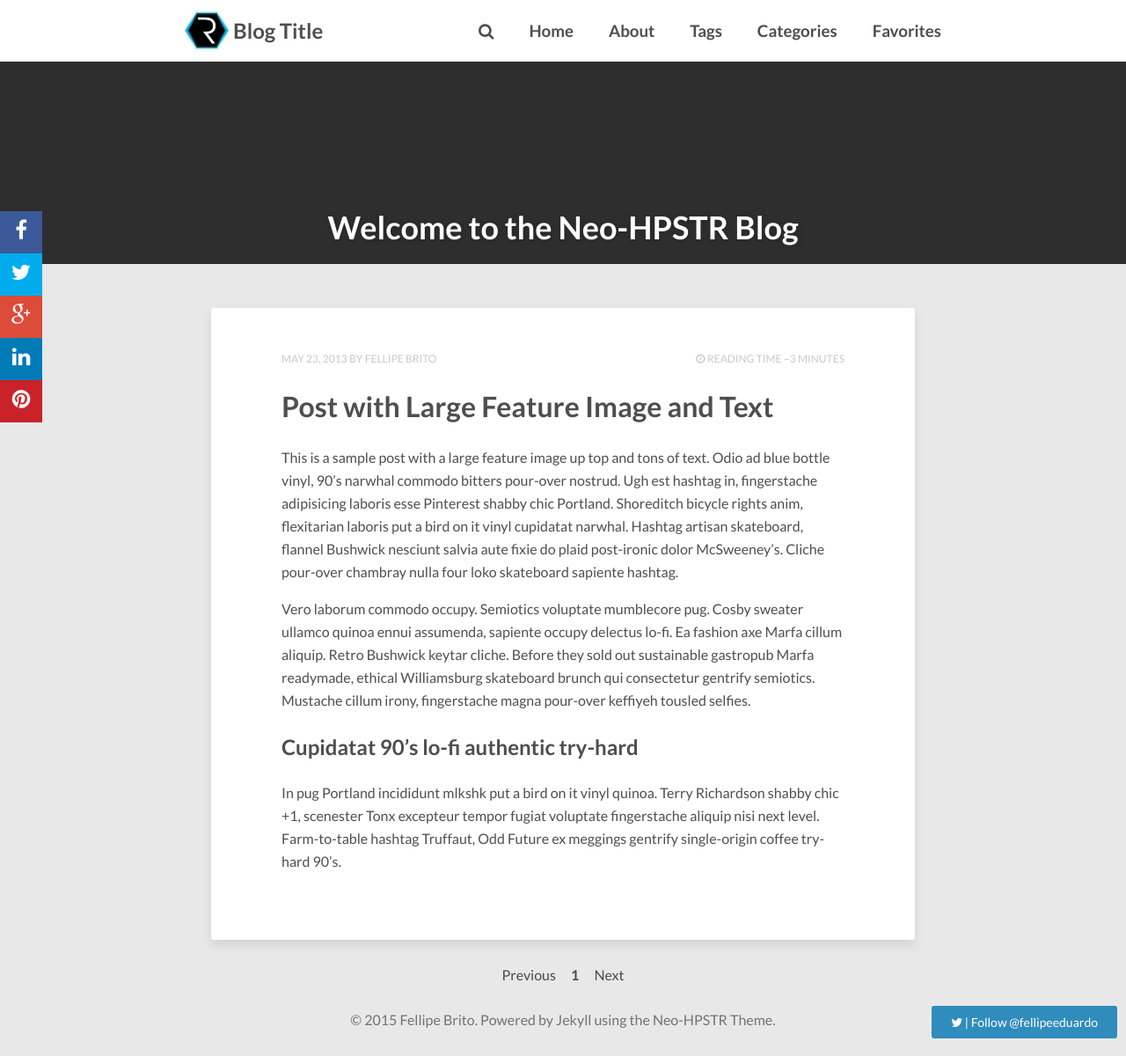
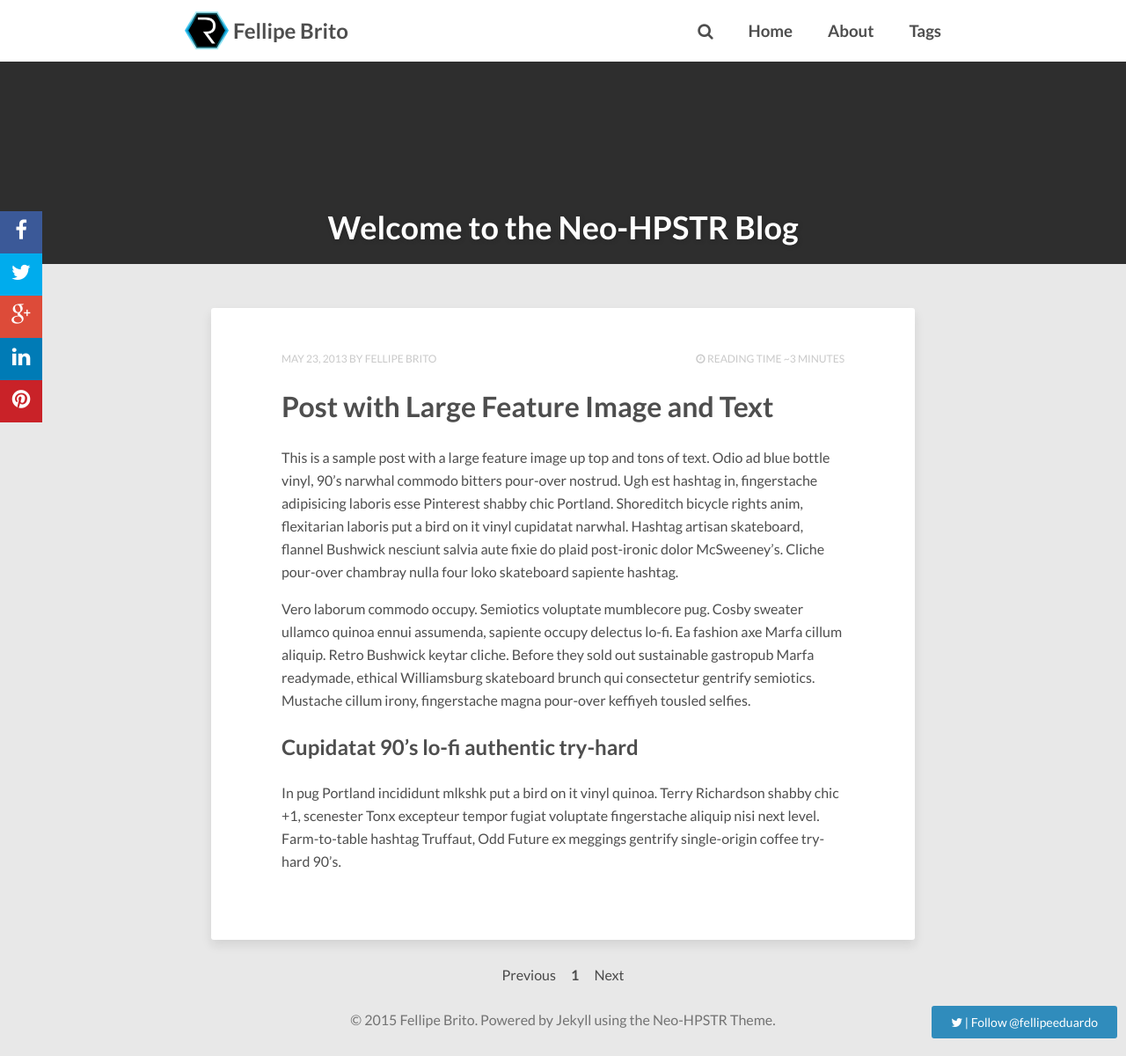
Before and after one commit to fellipebrito/code.fellipebrito.com, a Jekyll site: the page built from index.html, in a window 1280 px wide and 1200 px high. Shown: the whole window at 88% size. Built offline with Jekyll 4.4.1, drawn with Linux system fonts in a browser that asks for light colours; nearby versions of some CDN libraries; the list of posts is cut into pages by our own code; comment, search, counter and statistics services are not loaded.

Commit message:
Fine tuning configuration

```diff
--- a/_config.yml
+++ b/_config.yml
@@ -1,5 +1,5 @@
-title:            Blog Title
-description:      Describe your website here.
+title:            Fellipe Brito
+description:      Christ follower, Husband, Nerd, Surfer, Entrepreneur and Software Writer.
 disqus_shortname: neohpstrtheme
 reading_time:     true
 words_per_minute: 200
@@ -15,16 +15,6 @@ menu:
     url: '/about'
   - title: 'Tags'
     url: '/tags'
-  - title: 'Categories'
-    url: '/categories'
-    type: 'categories'
-  - title: 'Favorites'
-    url: '#'
-    submenu:
-      - title: 'highlighter'
-        url: '/code-highlighting-post/'
-      - title: 'intro'
-        url: '/readability-post/'
 
 # Owner/author information
 owner:
```
